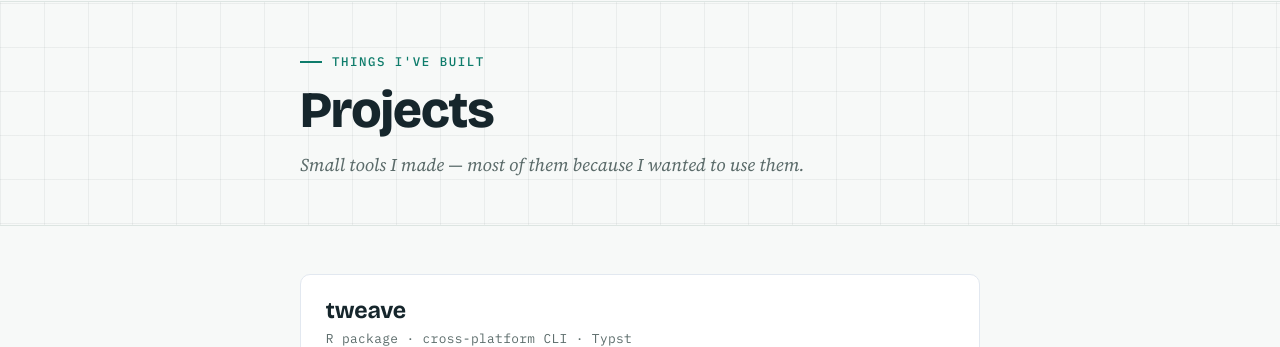
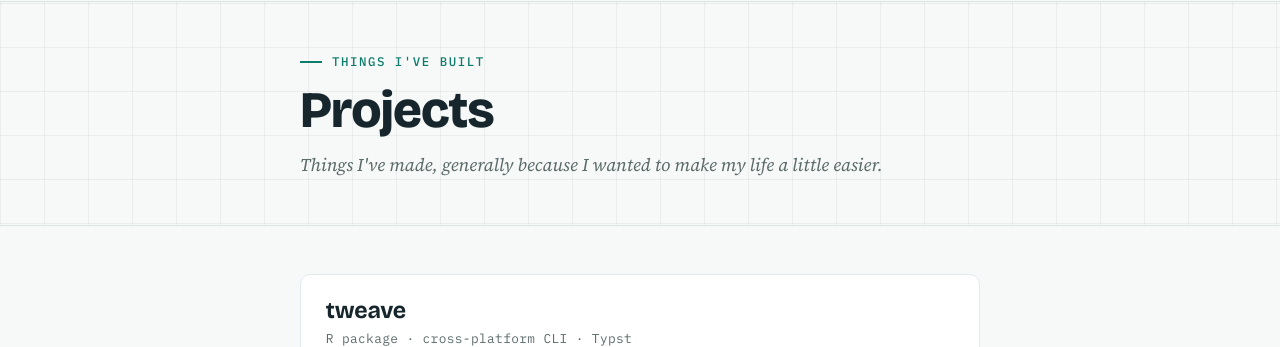
Before and after one commit to jimna-h/home, a Jekyll site: the page built from projects.html, in a window 1280 px wide. Shown: the part 85-432 px from the top of the page. Built offline with Jekyll 4.4.1, drawn with Linux system fonts in a browser that asks for light colours.

Commit message:
Update project description for clarity

```diff
--- a/projects.html
+++ b/projects.html
@@ -11,7 +11,7 @@ description: "Projects by James Bruce — automation, scripting, and data tools.
             <div class="col-md-10 col-lg-9 col-xl-8">
                 <p class="eyebrow">Things I've built</p>
                 <h1 class="page-title">Projects</h1>
-                <p class="page-sub">Small tools I made — most of them because I wanted to use them.</p>
+                <p class="page-sub">Things I've made, generally because I wanted to make my life a little easier.</p>
             </div>
         </div>
     </div>
```
